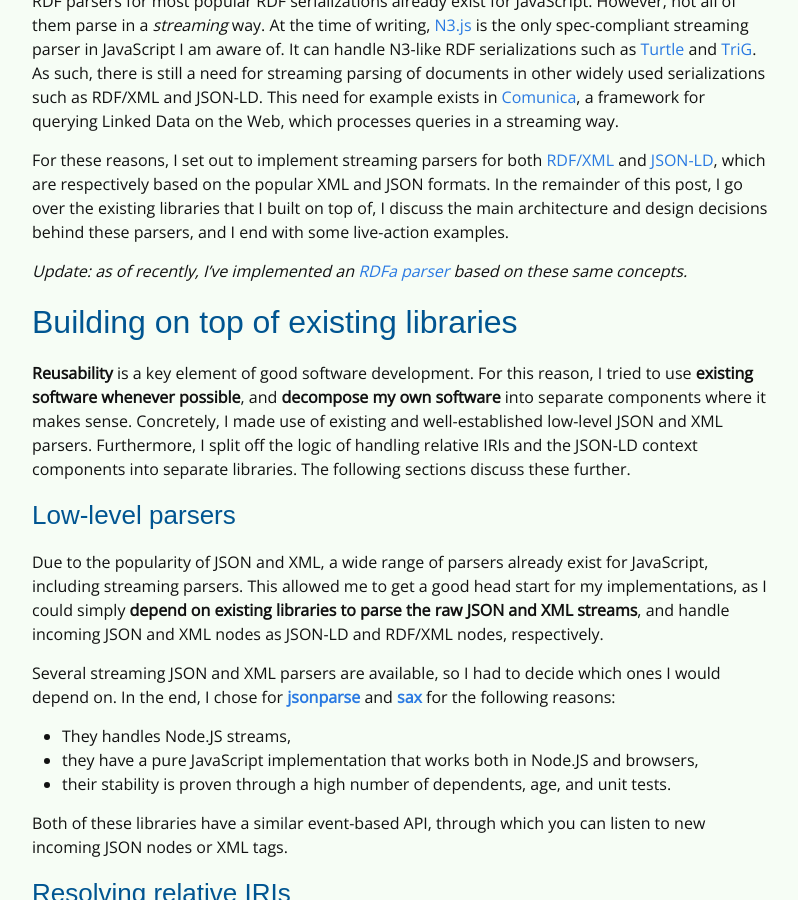
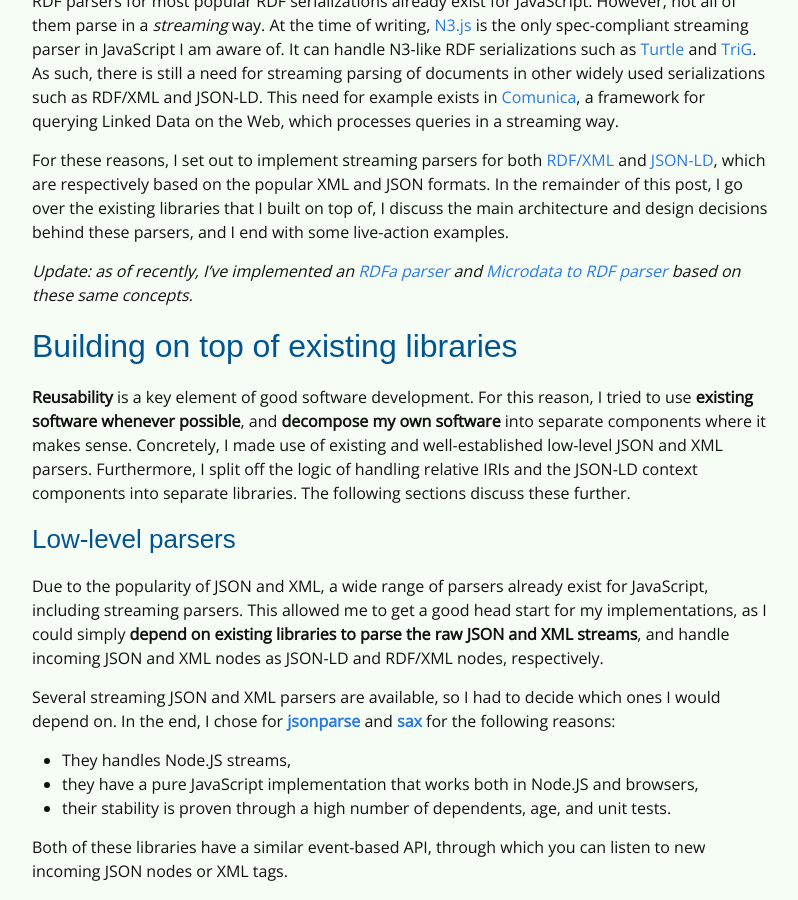
Before and after one commit to rubensworks/rubensworks.net, a Jekyll site: the page built from _posts/2019-03-13-streaming-rdf-parsers.markdown, in a window 1280 px wide and 900 px high, scrolled down 833 px. Shown: the whole window, without its empty margins (238-1036 px from the left). Built offline with Jekyll 4.4.1, drawn with Linux system fonts in a browser that asks for light colours; some web fonts are replaced; comment, search, counter and statistics services are not loaded.

Commit message:
Mention Microdata to RDF parser in blog post

```diff
--- a/_posts/2019-03-13-streaming-rdf-parsers.markdown
+++ b/_posts/2019-03-13-streaming-rdf-parsers.markdown
@@ -51,7 +51,7 @@ In the remainder of this post, I go over the existing libraries that I built on
 I discuss the main architecture and design decisions behind these parsers,
 and I end with some live-action examples.
 
-*Update: as of recently, I've implemented an [RDFa parser](https://github.com/rubensworks/rdfa-streaming-parser.js) based on these same concepts.*
+*Update: as of recently, I've implemented an [RDFa parser](https://github.com/rubensworks/rdfa-streaming-parser.js) and [Microdata to RDF parser](https://github.com/rubensworks/microdata-rdf-streaming-parser.js/) based on these same concepts.*
 
 ## Building on top of existing libraries
 
```
